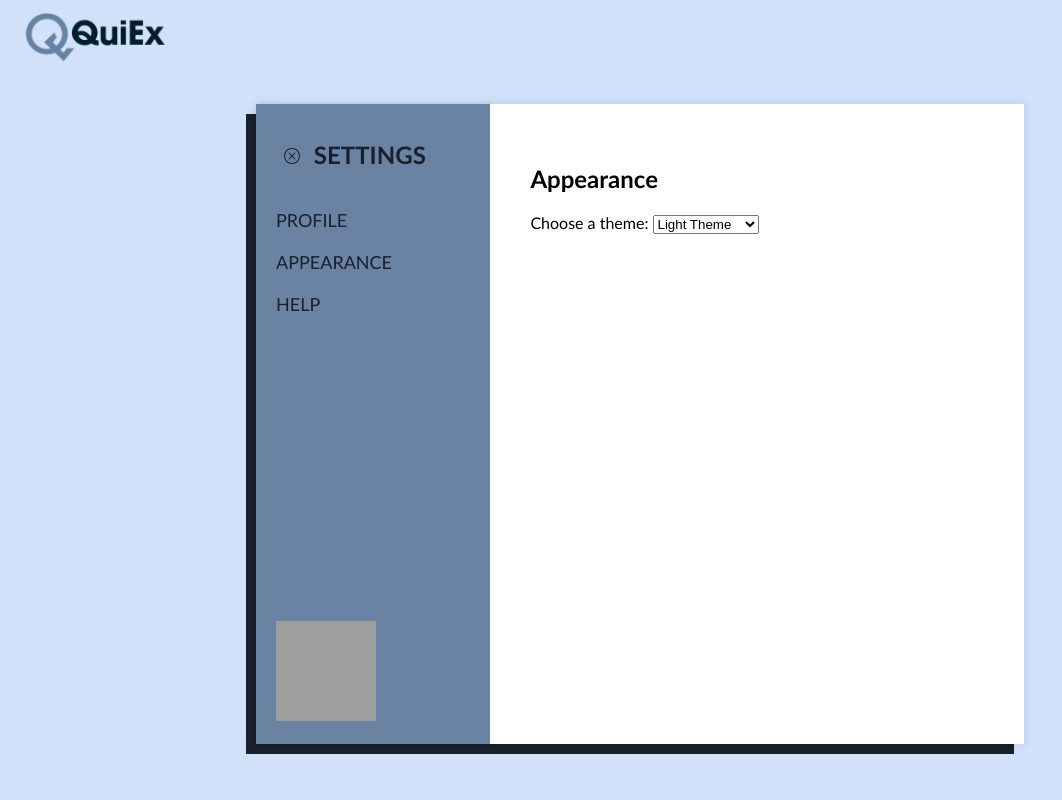
After one commit to dashi-ron3/quiex, a PHP site: page /teacher-appearance.php in a window 1280 px wide. The commit adds this page. Shown: the whole page, without its empty margins (0-1062 px from the left). Run offline with PHP 8.4, Linux system fonts and the light colour scheme; grey boxes are pictures that could not be loaded.

Commit message:
Add files via upload

```diff
--- /dev/null
+++ b/teacher-appearance.php
@@ -0,0 +1,54 @@
+<!DOCTYPE html>
+<html lang="en">
+<head>
+    <meta charset="UTF-8">
+    <meta name="viewport" content="width=device-width, initial-scale=1.0">
+    <meta name="description" content="QuiEx Teacher Settings">
+    <title>QuiEx</title>
+    <link rel="stylesheet" href="css/teacher-settings.css">
+    <script src="javascript/teacher-settings.js"></script>
+    <link href="https://cdnjs.cloudflare.com/ajax/libs/font-awesome/5.15.3/css/all.min.css" rel="stylesheet"/>
+</head>
+<body>
+    <header>
+        <div class="logo">
+            <img id="logo" src="assets/QuiEx-Logo.png" alt="QuiEx Logo" width="140" height="50">
+        </div>
+    </header>
+
+    <div class="container">
+        <div class="sidebar">
+            <h1>
+                <svg
+                    xmlns="http://www.w3.org/2000/svg" width="16" height="16" fill="currentColor" class="bi bi-x-circle" viewBox="0 0 16 16" onclick="goBack()">
+                    <path d="M8 15A7 7 0 1 1 8 1a7 7 0 0 1 0 14m0 1A8 8 0 1 0 8 0a8 8 0 0 0 0 16" />
+                    <path d="M4.646 4.646a.5.5 0 0 1 .708 0L8 7.293l2.646-2.647a.5.5 0 0 1 .708.708L8.707 8l2.647 2.646a.5.5 0 0 1-.708.708L8 8.707l-2.646 2.647a.5.5 0 0 1-.708-.708L7.293 8 4.646 5.354a.5.5 0 0 1 0-.708" />
+                </svg>
+                SETTINGS
+            </h1>
+            <ul>
+                <li><a href="teacher-settings.php">PROFILE</a></li>
+                <li><a href="teacher-appearance.php">APPEARANCE</a></li>
+                <li><a href="#">HELP</a></li>
+            </ul>
+            <div class="illustration">
+                <img src="https://oaidalleapiprodscus.blob.core.windows.net/private/org-RcpoXHkzChYnDbFAyeQ8tamr/user-ehrvabJ3DufsCu8YJ7PqY5gl/img-apZ2yZFjHOhOkGnLpMDBBAFB.png"
+                     alt="Illustration of a person sitting with a laptop and books" width="100" height="100"/>
+            </div>
+        </div>
+
+        <div class="content">
+            <h2>Appearance</h2>
+            <label for="theme-select">Choose a theme:</label>
+            <select name="theme-select" id="theme-select">
+                <option value="light">Light Theme</option>
+                <option value="dark">Dark Theme</option>
+                <option value="purple">Purple Theme</option>
+            </select>
+            <!--<button id="save-theme-btn">Save Changes</button>-->
+        </div>
+    </div>
+
+    <script src="javascript/teacher-appearance.js" defer></script>
+</body>
+</html>
```
Also changed, not shown: student-appearance.php (added, +52 -0 lines), student-settings.php (+4 -4 lines), teacher-settings.php (+5 -3 lines).
